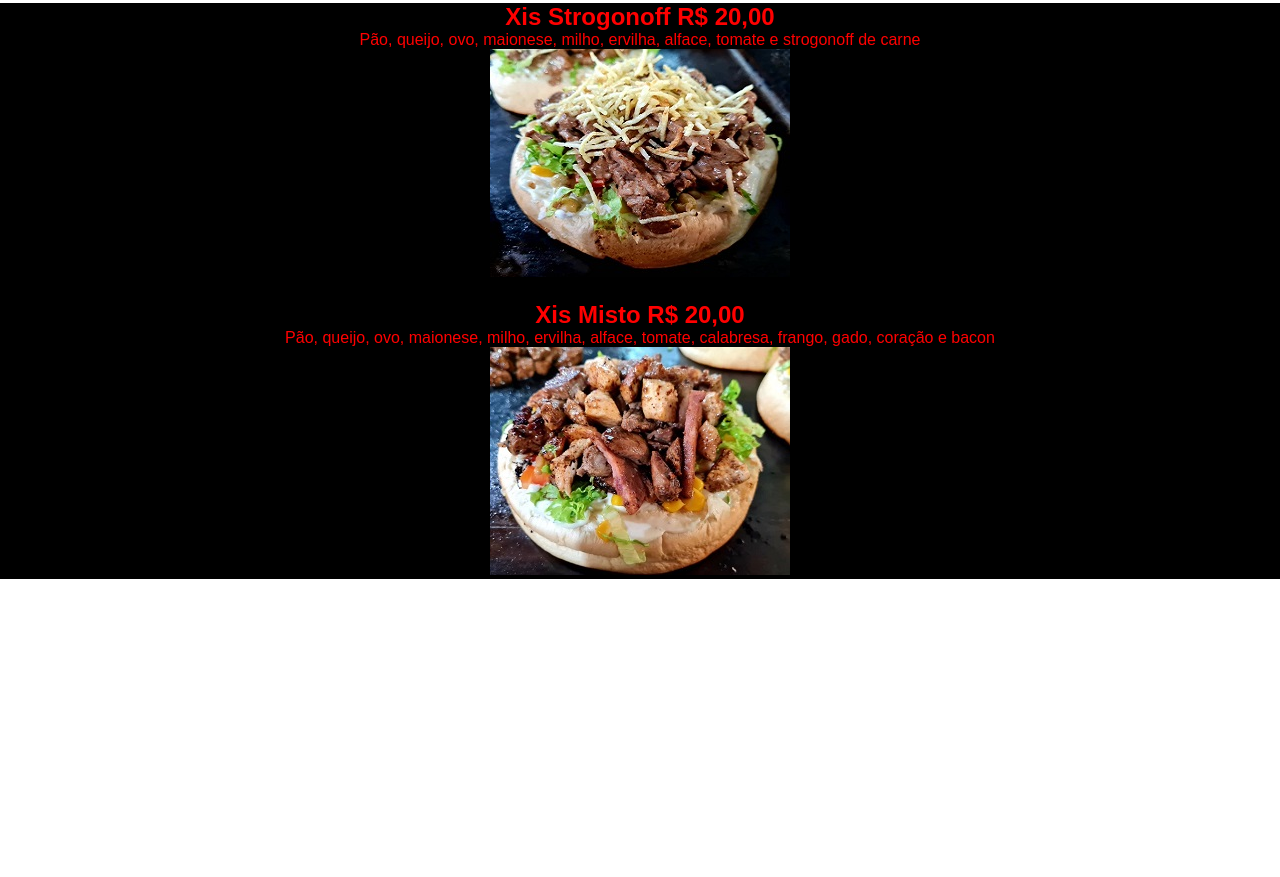
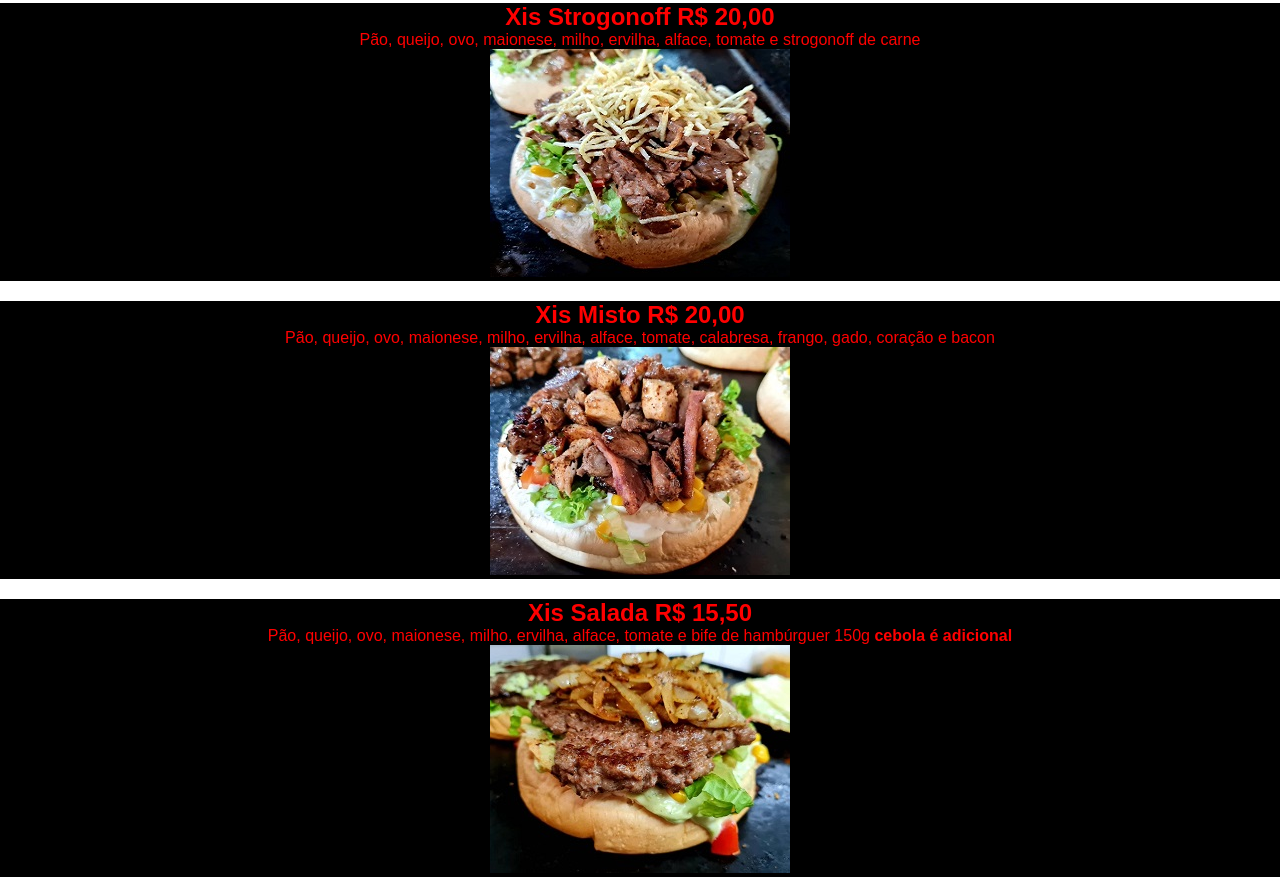
Before and after one commit to Gabriel-Calderon/Cardapio-do-paulo, a plain HTML site: page paginaXis.html in a window 1280 px wide. Shown: the part 823-1700 px from the top of the page. Before the commit the page ends 1402 px from the top, so only its background shows below. Drawn offline with Linux system fonts and the light colour scheme.

Commit message:
atualizado

```diff
--- a/paginaXis.html
+++ b/paginaXis.html
@@ -1,5 +1,6 @@
 <!DOCTYPE html>
 <html lang="en">
+
 <head>
     <meta charset="UTF-8">
     <meta http-equiv="X-UA-Compatible" content="IE=edge">
@@ -8,7 +9,6 @@
     <link rel="stylesheet" href="style.css">
 
     <style>
-
         .c-opçoes {
             background-color: black;
             color: red;
@@ -27,11 +27,10 @@
         .imagens {
             text-align: center;
         }
-
-
     </style>
 
 </head>
+
 <body>
     <header>
         <h1>Cardápio du Paulo</h1>
@@ -50,8 +49,8 @@
     <main>
         <section>
             <div>
-                <a href="https://api.whatsapp.com/send/?phone=555199094189&text&type=phone_number&app_absent=0" target="_blank"
-                    id="chamarnowpp">
+                <a href="https://api.whatsapp.com/send/?phone=555199094189&text&type=phone_number&app_absent=0"
+                    target="_blank" id="chamarnowpp">
                     Falar com atendente para fazer pedido
                 </a>
                 <a href="index.html" id="pginicial">Página inicial</a>
@@ -61,13 +60,15 @@
         <section>
             <div class="c-opçoes">
                 <h1 class="Tlanche">Xis Salada R$ 15,50</h1>
-                <p class="Dlanche">Pão, queijo, ovo, maionese, milho, ervilha, alface, tomate e bife de hambúrguer 150g <strong>cebola é adicional</strong></p>
+                <p class="Dlanche">Pão, queijo, ovo, maionese, milho, ervilha, alface, tomate e bife de hambúrguer 150g
+                    <strong>cebola é adicional</strong>
+                </p>
                 <div class="imagens">
                     <img src="imagens/xis-salada.jfif" alt="Xis-Salada">
                 </div>
             </div>
 
-            <div class="c-opçoes" >
+            <div class="c-opçoes">
                 <h1 class="Tlanche">Xis Coração R$ 18,50</h1>
                 <p class="Dlanche">Pão, queijo, ovo, maionese, milho, ervilha, alface, tomate e coração</p>
                 <div class="imagens">
@@ -81,20 +82,26 @@
                 <div class="imagens">
                     <img src="imagens/xis-strogonoff.jfif" alt="xis-strogonoff">
                 </div>
+            </div>
 
             <div class="c-opçoes">
                 <h1 class="Tlanche">Xis Misto R$ 20,00</h1>
-                    <p class="Dlanche">Pão, queijo, ovo, maionese, milho, ervilha, alface, tomate, calabresa, frango, gado, coração e bacon</p>
+                <p class="Dlanche">Pão, queijo, ovo, maionese, milho, ervilha, alface, tomate, calabresa, frango, gado,
+                    coração e bacon</p>
                 <div class="imagens">
                     <img src="imagens/xis-misto.jfif" alt="xis-misto">
                 </div>
             </div>
 
-
+            <div class="c-opçoes">
+                <h1 class="Tlanche">Xis Salada R$ 15,50</h1>
+                <p class="Dlanche">Pão, queijo, ovo, maionese, milho, ervilha, alface, tomate e bife de hambúrguer 150g
+                    <strong>cebola é adicional</strong></p>
+                <div class="imagens">
+                    <img src="imagens/xis-salada.jfif" alt="Xis-Salada">
                 </div>
-
-
         </section>
     </main>
 </body>
+
 </html>
```
Lines whose indentation alone changed are shown as unchanged.
